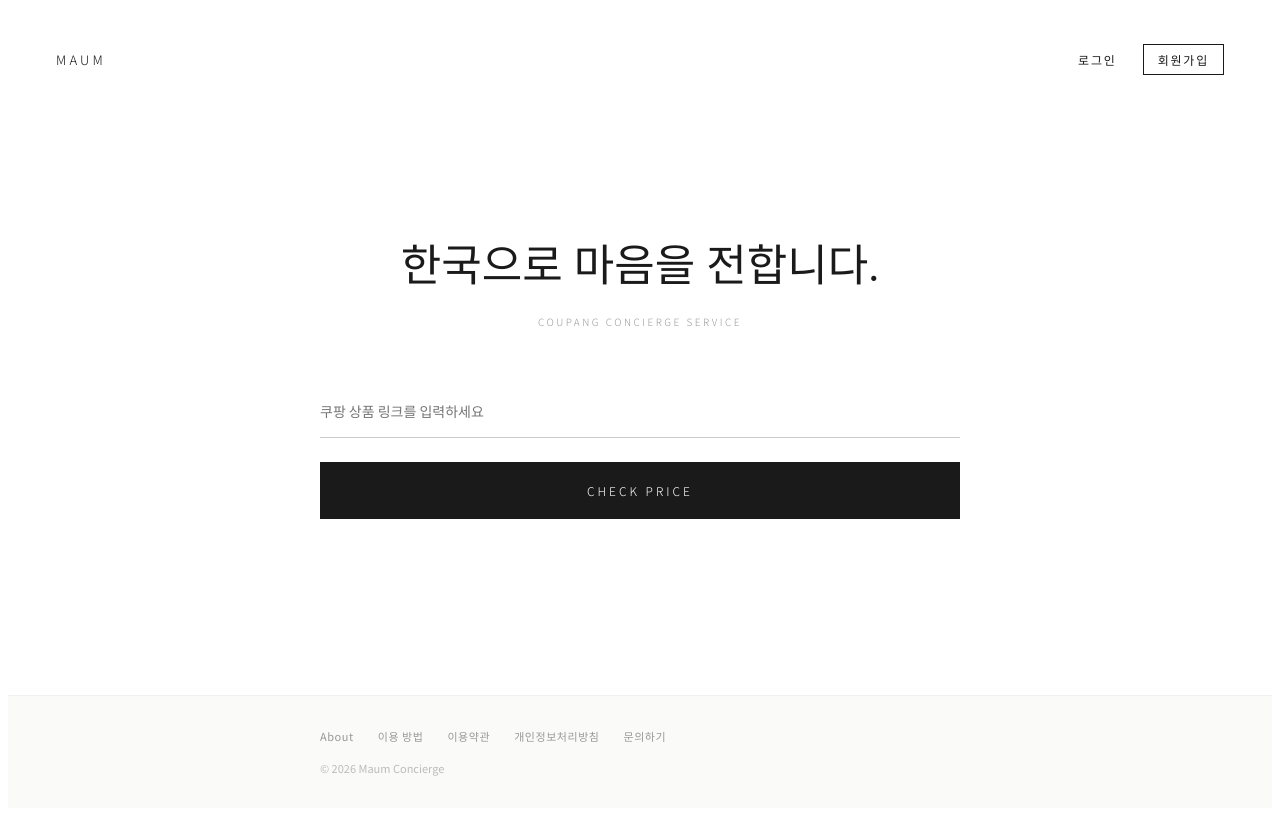
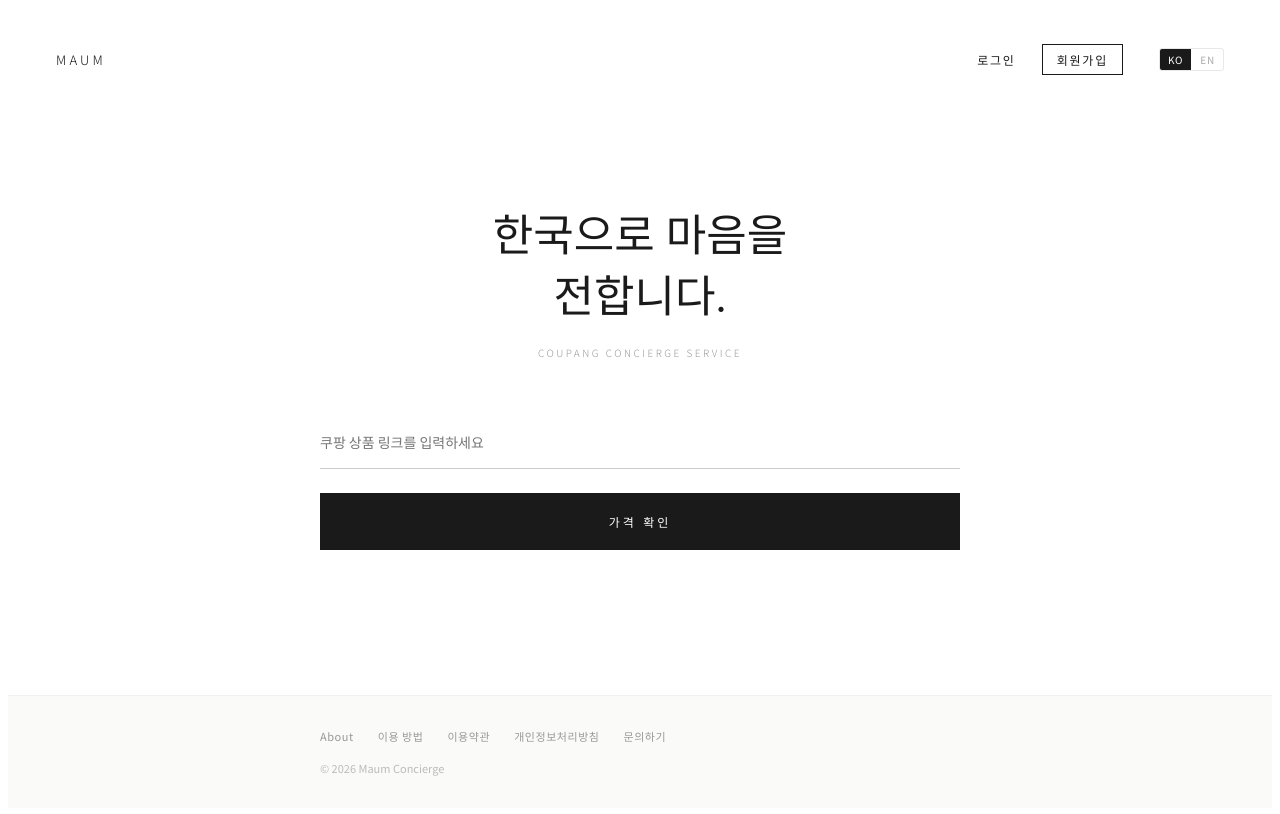
Before and after one commit to aaronlee103/maum-space, a Next.js app: page / in a window 1280 px wide. Built offline with nearby package versions, Linux system fonts and the light colour scheme; no server answers.

Commit message:
Update index.js

```diff
--- a/pages/index.js
+++ b/pages/index.js
@@ -2,6 +2,8 @@
 import Head from 'next/head';
 import { useRouter } from 'next/router';
 import { supabase } from '../lib/supabase';
+import useLanguage from '../lib/useLanguage';
+import tr from '../lib/translations';
 
 export default function Home() {
   const [url, setUrl] = useState('');
@@ -9,6 +11,8 @@
   const [cartCount, setCartCount] = useState(0);
   const [user, setUser] = useState(null);
   const router = useRouter();
+  const { lang, setLang } = useLanguage();
+  const t = { ...tr.common[lang], ...tr.index[lang] };
 
   useEffect(() => {
     const cart = JSON.parse(localStorage.getItem('maum_cart') || '[]');
@@ -34,10 +38,17 @@
     router.push('/price');
   };
 
+  const LangToggle = (
+    <div style={{ display: 'flex', alignItems: 'center', gap: '1px', border: '1px solid #e8e8e8', borderRadius: '3px', overflow: 'hidden', marginLeft: '16px' }}>
+      <button onClick={() => setLang('ko')} style={{ padding: '3px 8px', fontSize: '10px', letterSpacing: '0.08em', background: lang === 'ko' ? '#1a1a1a' : 'transparent', color: lang === 'ko' ? '#fff' : '#aaa', border: 'none', cursor: 'pointer', fontFamily: 'inherit' }}>KO</button>
+      <button onClick={() => setLang('en')} style={{ padding: '3px 8px', fontSize: '10px', letterSpacing: '0.08em', background: lang === 'en' ? '#1a1a1a' : 'transparent', color: lang === 'en' ? '#fff' : '#aaa', border: 'none', cursor: 'pointer', fontFamily: 'inherit' }}>EN</button>
+    </div>
+  );
+
   return (
     <>
       <Head>
-        <title>Maum — 한국으로 마음을 전합니다</title>
+        <title>{t.pageTitle}</title>
         <link rel="preconnect" href="https://fonts.googleapis.com" />
         <link rel="preconnect" href="https://fonts.gstatic.com" crossOrigin="true" />
         <link href="https://fonts.googleapis.com/css2?family=Noto+Serif+KR:wght@200;300&family=Noto+Sans+KR:wght@200;300;400&display=swap" rel="stylesheet" />
@@ -45,37 +56,40 @@
       <div style={{ minHeight: '100vh', backgroundColor: '#ffffff', display: 'flex', flexDirection: 'column', fontFamily: '"Noto Sans KR", sans-serif', color: '#1a1a1a' }}>
         <header style={{ padding: '36px 48px', display: 'flex', alignItems: 'center', justifyContent: 'space-between' }}>
           <span style={{ fontSize: '13px', fontWeight: 300, letterSpacing: '0.25em', textTransform: 'uppercase' }}>Maum</span>
-          <div style={{ display: 'flex', gap: '20px', alignItems: 'center' }}>
+          <nav style={{ display: 'flex', gap: '20px', alignItems: 'center' }}>
             {cartCount > 0 && (
               <button onClick={() => router.push('/cart')} style={{ fontSize: 12, letterSpacing: '0.15em', textTransform: 'uppercase', background: 'none', border: 'none', cursor: 'pointer', color: '#1a1a1a' }}>
-                장바구니 ({cartCount})
+                {t.cart} ({cartCount})
               </button>
             )}
             {user ? (
               <button onClick={() => router.push('/mypage')} style={{ fontSize: 12, letterSpacing: '0.15em', textTransform: 'uppercase', background: 'none', border: 'none', cursor: 'pointer', color: '#1a1a1a' }}>
-                마이페이지
+                {t.mypage}
               </button>
             ) : (
               <>
                 <button onClick={() => router.push('/login')} style={{ fontSize: 12, letterSpacing: '0.15em', textTransform: 'uppercase', background: 'none', border: 'none', cursor: 'pointer', color: '#1a1a1a' }}>
-                  로그인
+                  {t.login}
                 </button>
                 <button onClick={() => router.push('/signup')} style={{ fontSize: 12, letterSpacing: '0.15em', textTransform: 'uppercase', background: 'none', border: '1px solid #1a1a1a', cursor: 'pointer', color: '#1a1a1a', padding: '6px 14px' }}>
-                  회원가입
+                  {t.signup}
                 </button>
               </>
             )}
-          </div>
+            {LangToggle}
+          </nav>
         </header>
 
         <main style={{ flex: 1, display: 'flex', flexDirection: 'column', justifyContent: 'center', alignItems: 'center', padding: '0 48px 80px' }}>
           <div style={{ width: '100%', maxWidth: '640px' }}>
             <div style={{ textAlign: 'center', marginBottom: '56px' }}>
               <h1 style={{ fontFamily: '"Noto Serif KR", serif', fontSize: 'clamp(28px, 4vw, 44px)', fontWeight: 200, marginBottom: '16px', lineHeight: 1.4 }}>
-                한국으로 마음을 전합니다.
+                {t.heading.split('\n').map((line, i) => (
+                  <span key={i}>{line}{i === 0 && <br />}</span>
+                ))}
               </h1>
               <p style={{ fontSize: '10px', letterSpacing: '0.25em', textTransform: 'uppercase', color: '#999', fontWeight: 300 }}>
-                Coupang Concierge Service
+                {t.subtitle}
               </p>
             </div>
 
@@ -84,32 +98,32 @@
                 type="text"
                 value={url}
                 onChange={(e) => setUrl(e.target.value)}
-                placeholder="쿠팡 상품 링크를 입력하세요"
+                placeholder={t.placeholder}
                 required
-                style={{ width: '100%', padding: '16px 0', fontSize: '14px', fontFamily: '"Noto Sans KR", sans-serif', fontWeight: 300, border: 'none', borderBottom: '1px solid #ccc', outline: 'none', backgroundColor: 'transparent', color: '#1a1a1a', boxSizing: 'border-box', marginBottom: '0' }}
+                style={{ width: '100%', padding: '16px 0', fontSize: '14px', fontFamily: '"Noto Sans KR", sans-serif', fontWeight: 300, border: 'none', borderBottom: '1px solid #ccc', outline: 'none', backgroundColor: 'transparent', color: '#1a1a1a' }}
               />
               <button
                 type="submit"
                 disabled={loading}
-                style={{ width: '100%', padding: '20px', marginTop: '24px', backgroundColor: '#1a1a1a', color: '#ffffff', border: 'none', fontSize: '12px', letterSpacing: '0.25em', textTransform: 'uppercase', cursor: loading ? 'wait' : 'pointer', fontFamily: '"Noto Sans KR", sans-serif', fontWeight: 300 }}>
-                {loading ? '확인 중...' : 'Check Price'}
+                style={{ width: '100%', padding: '20px', marginTop: '24px', backgroundColor: '#1a1a1a', color: '#ffffff', border: 'none', fontSize: '12px', letterSpacing: '0.25em', textTransform: 'uppercase', cursor: loading ? 'wait' : 'pointer' }}>
+                {loading ? t.btnLoading : t.btn}
               </button>
             </form>
           </div>
         </main>
 
         <footer style={{ padding: '32px 48px', borderTop: '1px solid #f0f0f0', background: '#fafaf8' }}>
-        <div style={{ maxWidth: '640px', margin: '0 auto', display: 'flex', flexDirection: 'column', gap: '16px' }}>
-          <div style={{ display: 'flex', gap: '24px', flexWrap: 'wrap' }}>
-            <a href="/about" style={{ fontSize: '11px', letterSpacing: '0.05em', color: '#999', textDecoration: 'none' }}>About</a>
-            <a href="/how-it-works" style={{ fontSize: '11px', letterSpacing: '0.05em', color: '#999', textDecoration: 'none' }}>이용 방법</a>
-            <a href="/terms" style={{ fontSize: '11px', letterSpacing: '0.05em', color: '#999', textDecoration: 'none' }}>이용약관</a>
-            <a href="/privacy" style={{ fontSize: '11px', letterSpacing: '0.05em', color: '#999', textDecoration: 'none' }}>개인정보처리방침</a>
-            <a href="/contact" style={{ fontSize: '11px', letterSpacing: '0.05em', color: '#999', textDecoration: 'none' }}>문의하기</a>
+          <div style={{ maxWidth: '640px', margin: '0 auto', display: 'flex', flexDirection: 'column', gap: '16px' }}>
+            <div style={{ display: 'flex', gap: '24px', flexWrap: 'wrap' }}>
+              <a href="/about" style={{ fontSize: '11px', letterSpacing: '0.05em', color: '#999', textDecoration: 'none' }}>{t.about}</a>
+              <a href="/how-it-works" style={{ fontSize: '11px', letterSpacing: '0.05em', color: '#999', textDecoration: 'none' }}>{t.howItWorks}</a>
+              <a href="/terms" style={{ fontSize: '11px', letterSpacing: '0.05em', color: '#999', textDecoration: 'none' }}>{t.terms}</a>
+              <a href="/privacy" style={{ fontSize: '11px', letterSpacing: '0.05em', color: '#999', textDecoration: 'none' }}>{t.privacy}</a>
+              <a href="/contact" style={{ fontSize: '11px', letterSpacing: '0.05em', color: '#999', textDecoration: 'none' }}>{t.contact}</a>
+            </div>
+            <span style={{ fontSize: '11px', color: '#bbb' }}>{t.copyright}</span>
           </div>
-          <span style={{ fontSize: '11px', color: '#bbb' }}>© 2026 Maum Concierge</span>
-        </div>
-      </footer>
+        </footer>
       </div>
     </>
   );
```
